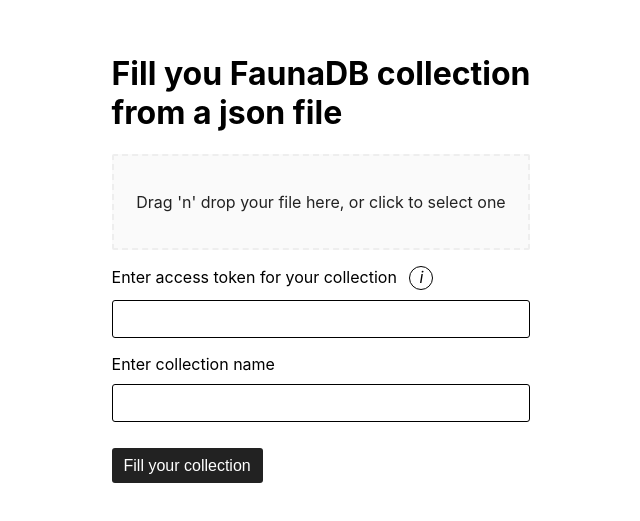
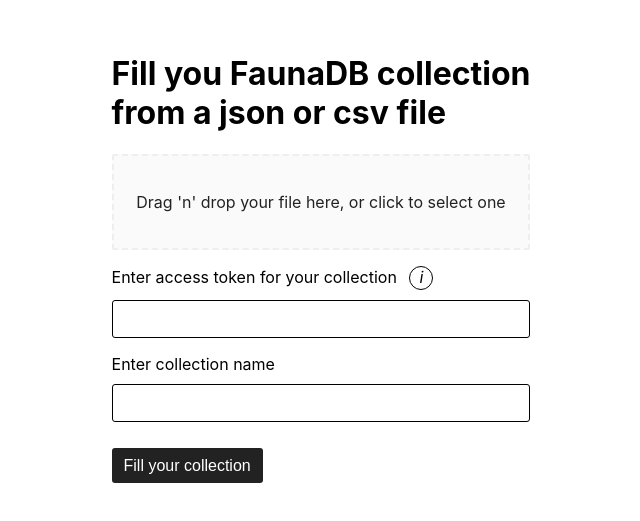
Before and after one commit to lkatartn/fill-fauna, a Next.js app: page / in a window 1280 px wide. Shown: the part 129-650 px from the top of the page, without its empty margins (319-959 px from the left). Built offline with nearby package versions, Linux system fonts and the light colour scheme.

Commit message:
Add information about ability to use csv files

```diff
--- a/pages/index.tsx
+++ b/pages/index.tsx
@@ -4,12 +4,12 @@
 const Home = () => (
   <div className="container">
     <Head>
-      <title>Fill you FaunaDB collection from a json file</title>
+      <title>Fill you FaunaDB collection from a json or csv file</title>
     </Head>
 
     <main>
       <h1>
-        Fill you FaunaDB collection <br /> from a json file
+        Fill you FaunaDB collection <br /> from a json or csv file
       </h1>
       <Main />
     </main>
```
Also changed, not shown: 1 other file (tests, documents, lock files or other folders).
